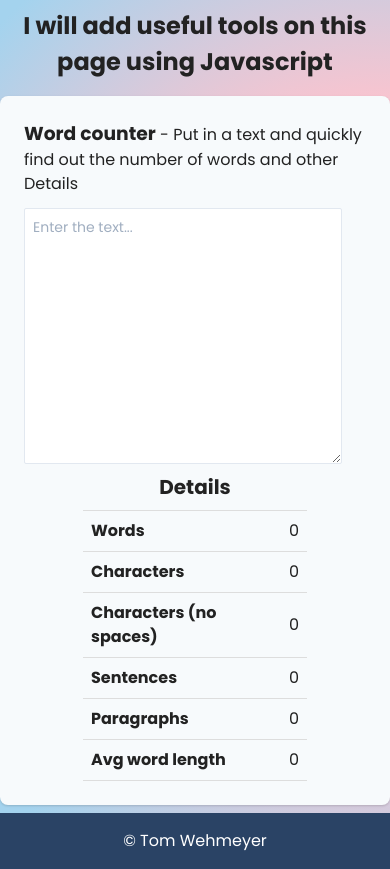
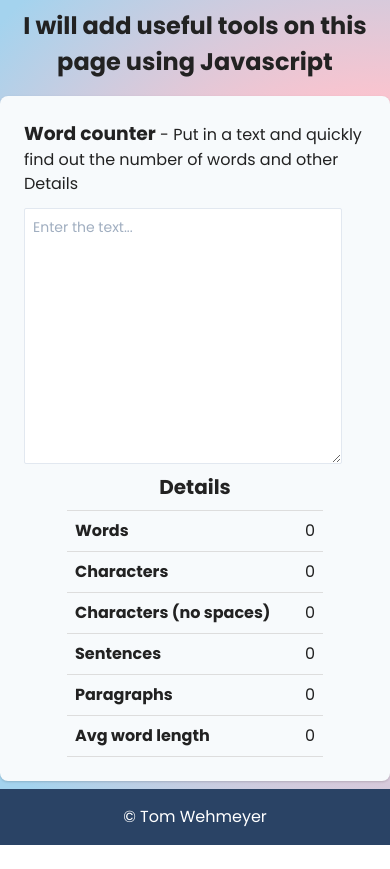
Before and after one commit to tom-weh/tom-weh.github.io, a website: page docs/tools.html in a window 390 px wide. Shown: the part 80-949 px from the top of the page. After the commit the page ends 925 px from the top, so only its background shows below. Drawn offline with nearby package versions, Linux system fonts and the light colour scheme; files that its build step writes are made by us from their sources.

Commit message:
Made word counter detials section wider

```diff
--- a/docs/tools.html
+++ b/docs/tools.html
@@ -42,7 +42,7 @@
         <p class="inline">- Put in a text and quickly find out the number of words and other Details</p>
         <div class="flex flex-wrap mt-3">
           <textarea aria-label="word counter textarea" name="Word counter" placeholder="Enter the text..." id="word-counter-textarea" class="border w-full lg:w-4/6 h-64 mr-6 p-2 rounded-sm text-sm" oninput="countText()"></textarea>
-          <table class="w-56 lg:flex-auto mx-6 inline-table mx-auto last-td-right" id="text-details">
+          <table class="w-64 lg:flex-auto mx-6 inline-table mx-auto last-td-right" id="text-details">
             <thead>
               <th colspan="2" class="text-center text-xl">Details</th>
             </thead>
```
